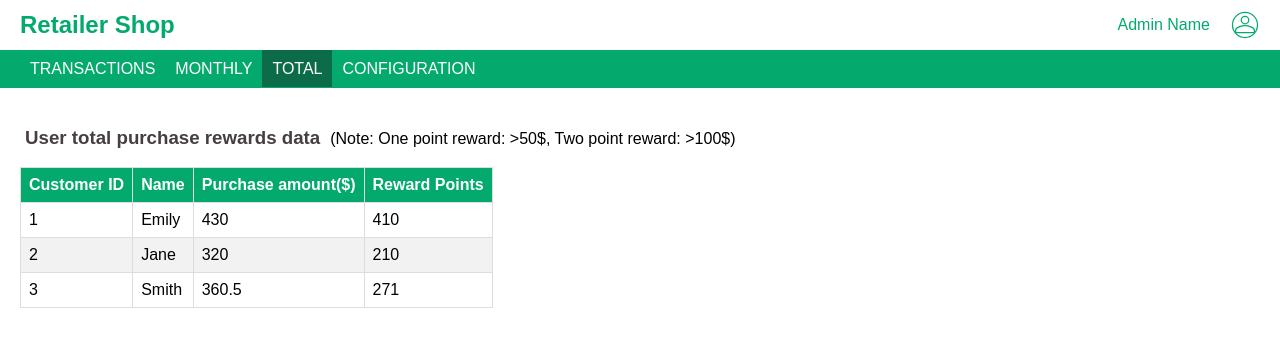
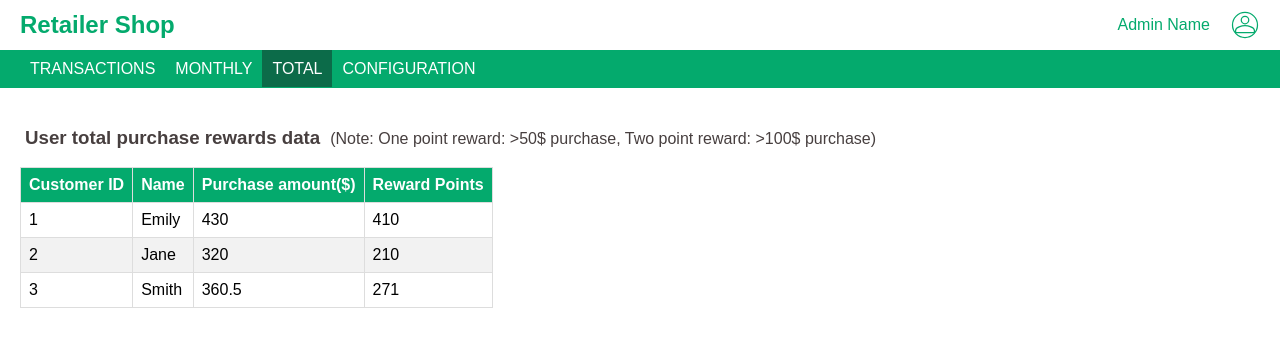
Before and after one commit to aditya-vardhan/rewards, a React (Create React App) app: page /total in a window 1280 px wide. Shown: the top 346 px of the page. Built offline with nearby package versions, Linux system fonts and the light colour scheme.

Commit message:
Added note for reward

```diff
--- a/src/App.css
+++ b/src/App.css
@@ -42,4 +42,5 @@ th {
 
 .note {
   padding: 10px;
+  color: #473f3f;
 }
--- a/src/components/MonthlyRewards.js
+++ b/src/components/MonthlyRewards.js
@@ -47,8 +47,8 @@ function MonthlyRewards({ rewardCriteria }) {
       <h3 className='table-header monthly-rewards'>User Monthly rewards data</h3>
       <span className='note'>
         (Note: One point reward: {'>'}
-        {onePointReward}$, Two point reward: {'>'}
-        {twoPointReward}$)
+        {onePointReward}$ purchase, Two point reward: {'>'}
+        {twoPointReward}$ purchase)
       </span>
       <table>
         <thead>
--- a/src/components/TotalRewards.js
+++ b/src/components/TotalRewards.js
@@ -46,8 +46,8 @@ function TotalRewards({ rewardCriteria }) {
       <h3 className='table-header total-rewards'>User total purchase rewards data</h3>
       <span className='note'>
         (Note: One point reward: {'>'}
-        {onePointReward}$, Two point reward: {'>'}
-        {twoPointReward}$)
+        {onePointReward}$ purchase, Two point reward: {'>'}
+        {twoPointReward}$ purchase)
       </span>
       <table>
         <thead>
--- a/src/components/TransactionRewards.js
+++ b/src/components/TransactionRewards.js
@@ -48,8 +48,8 @@ function TransactionRewards({ rewardCriteria }) {
       <h3 className='table-header transaction-rewards'>User individual transactions data</h3>
       <span className='note'>
         (Note: One point reward: {'>'}
-        {onePointReward}$, Two point reward: {'>'}
-        {twoPointReward}$)
+        {onePointReward}$ purchase, Two point reward: {'>'}
+        {twoPointReward}$ purchase)
       </span>
       <span></span>
       <table>
```
